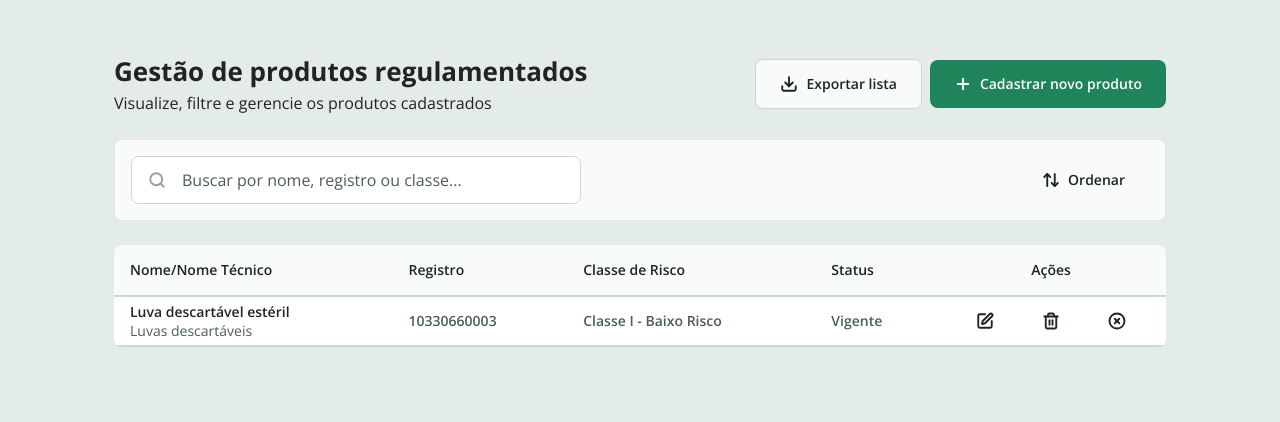
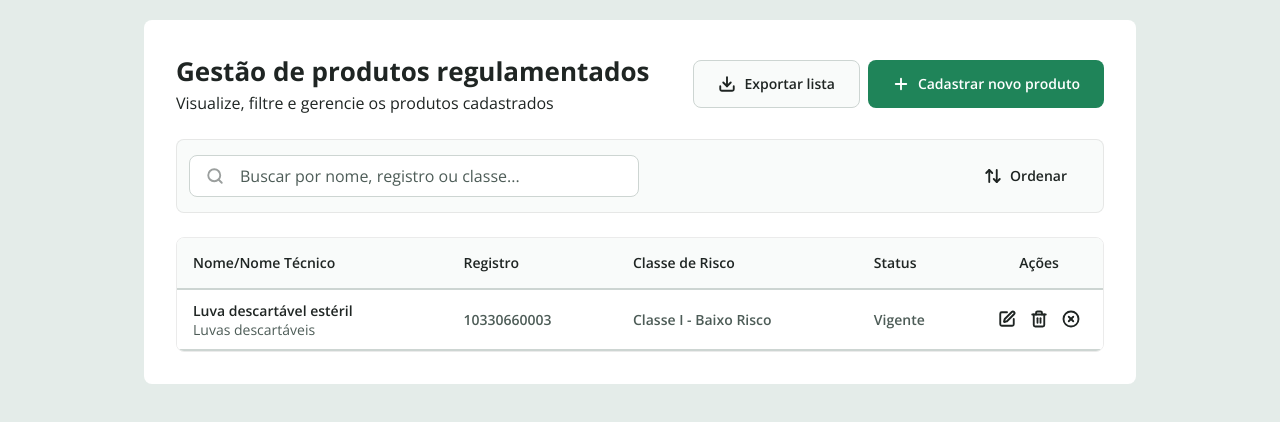
Before and after one commit to luizroquim/cadastro_produtos_anvisa, a React (Vite) app: page / in a window 1280 px wide. Shown: the top 422 px of the page. Built offline with nearby package versions, Linux system fonts and the light colour scheme.

Commit message:
feat:implement useProducts hook and dataFormatting logic

```diff
--- a/src/components/Reuse/Button/styles.ts
+++ b/src/components/Reuse/Button/styles.ts
@@ -1,7 +1,7 @@
 import styled, { css } from "styled-components";
 
 type ContainerProps = {
-  $buttonColor: "primary" | "outline"|"ghost";
+  $buttonColor: "primary" | "outline" | "ghost";
   $variant: "base" | "icon" | "iconSmall";
   $isLoading?: boolean;
 };
@@ -9,12 +9,15 @@ type ContainerProps = {
 const variantStyles = {
   base: css`
     height: 48px;
+    padding: 0 24px;
   `,
   icon: css`
+    padding: 0px;
     height: 48px;
     width: 48px;
   `,
   iconSmall: css`
+    padding: 0px;
     height: 32px;
     width: 32px;
   `,
@@ -34,16 +37,16 @@ const variantColor = {
     border: 1px solid ${({ theme }) => theme.colors.gray_300};
     &:hover {
       border: 1px solid ${({ theme }) => theme.colors.green_200};
-      color:${({theme})=> theme.colors.green_200};
+      color: ${({ theme }) => theme.colors.green_200};
     }
   `,
 
-  ghost:css`
-  border:none;
-  &:hover{
-    color:${({theme})=> theme.colors.green_200};
-  }
-  `
+  ghost: css`
+    border: none;
+    &:hover {
+      color: ${({ theme }) => theme.colors.green_200};
+    }
+  `,
 };
 
 export const ButtonContainer = styled.button<ContainerProps>`
@@ -52,15 +55,12 @@ export const ButtonContainer = styled.button<ContainerProps>`
   justify-content: center;
   font: ${({ theme }) => theme.font.openSans.small_600};
   border-radius: 8px;
-  gap:8px;
+  gap: 8px;
   border: none;
   cursor: pointer;
-  white-space:nowrap;
-  padding:24px;
+  white-space: nowrap;
+  padding: 24px;
   transition: all 0.2s linear;
-
-
-
 
   &:disabled {
     opacity: 0.5;
@@ -74,6 +74,4 @@ export const ButtonContainer = styled.button<ContainerProps>`
     css`
       cursor: progress;
     `}
-
-
 `;
--- /dev/null
+++ b/src/hooks/useProducts.ts
@@ -0,0 +1,53 @@
+import { useState } from "react";
+
+export interface Product {
+  id: string;
+  productName: string;
+  technicalName: string;
+  anvisaRegister: string;
+  riskClass: string;
+  status: string;
+  date?: string;
+}
+
+export function useProducts() {
+  const [products, setProducts] = useState<Product[]>([
+    {
+      id: "1",
+      productName: "Luva descartável estéril",
+      technicalName: "Luvas descartáveis",
+      anvisaRegister: "10330660003",
+      riskClass: "Classe I - Baixo Risco",
+      status: "Vigente",
+      date: "2026-02-06",
+    },
+  ]);
+
+  function addProduct(data: Omit<Product, "id">) {
+
+    let statusFormatado = data.status;
+
+    if(data.status === "Data de vencimento" && data.date){
+        const[year,month,day] = data.date.split("-");
+        statusFormatado = `Vence em: ${day}/${month}/${year}`
+    }
+
+    const newProduct = {
+      ...data,
+      status:statusFormatado,
+      id: String(Date.now()),
+    };
+
+    setProducts((prev)=>[newProduct,...prev])
+  }
+
+  function deleteProduct(id:string){
+    setProducts((prev)=>prev.filter((product)=>product.id !== id));
+  }
+
+  return{
+    products,
+    addProduct,
+    deleteProduct
+  }
+}
--- a/src/pages/Dashboard/index.tsx
+++ b/src/pages/Dashboard/index.tsx
@@ -23,25 +23,16 @@ import {
 
 import { useState } from "react";
 import { NewProduct } from "../NewProduct";
+import { useProducts } from "../../hooks/useProducts";
 
 export function Dashboard() {
   const [isNewProductModalOpen, setIsNewProductModalOpen] = useState(false);
-  const [products, setProducts] = useState([
-    {
-      id: "1",
-      productName: "Luva descartável estéril",
-      technicalName: "Luvas descartáveis",
-      anvisaRegister: "10330660003",
-      riskClass: "Classe I - Baixo Risco",
-      status: "Vigente",
-    },
-  ]);
+
+  const{products,deleteProduct,addProduct} = useProducts();
 
   //Funções
 
-  function handleOpenModal() {
-    setIsNewProductModalOpen(true);
-  }
+
 
   function handleCloseModal() {
     setIsNewProductModalOpen(false);
@@ -60,7 +51,7 @@ export function Dashboard() {
               <Download size={18} strokeWidth={2.5} />
               Exportar lista
             </Button>
-            <Button onClick={handleOpenModal}>
+            <Button onClick={() => setIsNewProductModalOpen(true)}>
               <Plus size={18} strokeWidth={2.5} />
               Cadastrar novo produto
             </Button>
@@ -111,21 +102,19 @@ export function Dashboard() {
                   <td>{product.status}</td>
                   <td>
                     <div>
-                      <Button buttonColor="ghost" title="Editar">
+                      <Button buttonColor="ghost"  variant="iconSmall" title="Editar">
                         <SquarePenIcon size={18} strokeWidth={2.5} />
                       </Button>
                       <Button
                         buttonColor="ghost"
+                        variant="iconSmall"
                         title="Excluir"
-                        onClick={() =>
-                          setProducts(
-                            products.filter((p) => p.id !== product.id),
-                          )
-                        }
+
+                        onClick={()=> deleteProduct(product.id)}
                       >
                         <Trash2Icon size={18} strokeWidth={2.5} />
                       </Button>
-                      <Button buttonColor="ghost" title="Desativar">
+                      <Button buttonColor="ghost" variant="iconSmall" title="Desativar">
                         <CircleX size={18} strokeWidth={2.5} />
                       </Button>
                     </div>
@@ -136,7 +125,7 @@ export function Dashboard() {
           </table>
         </TableContainer>
       </ContentDash>
-      {isNewProductModalOpen && <NewProduct onClose={handleCloseModal} />}
+      {isNewProductModalOpen && <NewProduct onClose={handleCloseModal} onSave={addProduct} />}
     </Container>
   );
 }
--- a/src/pages/Dashboard/styles.ts
+++ b/src/pages/Dashboard/styles.ts
@@ -13,10 +13,10 @@ export const Container = styled.div`
 export const ContentDash = styled.div`
   display: flex;
   flex-direction: column;
-  background-color: ${({ theme }) => theme.colors.gray_400};
+  background-color: ${({ theme }) => theme.colors.background};
   width: 100%;
-  max-width: 90%;
-
+  max-width: 80%;
+  border-radius: 8px;
   height: auto;
 
   padding: 32px;
@@ -57,7 +57,7 @@ export const ToolBar = styled.div`
   display: flex;
   justify-content: space-between;
   align-items: center;
-  padding: 16px;
+  padding: 12px;
   gap: 20px;
 
   background-color: ${({ theme }) => theme.colors.gray_500};
@@ -80,7 +80,7 @@ export const SearchWrapper = styled.div`
   flex: 1;
   width: 100%;
   max-width: 450px;
-  height: 48px;
+  height: 42px;
   border-radius: 8px;
   background-color: #ffffff;
   border: 1px solid ${({ theme }) => theme.colors.gray_300};
@@ -108,6 +108,7 @@ export const TableContainer = styled.div`
   width: 100%;
   border-radius: 8px;
   overflow: hidden;
+  border: 1px solid rgba(0, 0, 0, 0.08);
 
   table {
     width: 100%;
@@ -124,7 +125,7 @@ export const TableContainer = styled.div`
 
     &:last-child {
       text-align: center;
-      width: 150px;
+      width: 100px;
     }
 
 
@@ -140,7 +141,7 @@ export const TableContainer = styled.div`
     }
     td {
       text-align: left;
-      padding: 0px 16px 0px 16px;
+      padding: 12px 16px 12px 16px;
       border-bottom: 2px solid ${({ theme }) => theme.colors.gray_300};
       font: ${({ theme }) => theme.font.openSans.small_600};
       color: ${({ theme }) => theme.colors.gray_200};
--- a/src/pages/NewProduct/index.tsx
+++ b/src/pages/NewProduct/index.tsx
@@ -9,7 +9,9 @@ import * as yup from "yup";
 
 interface NewProductProps{
   onClose:() => void;
+  onSave:(data: FormDataProps) => void;
 }
+
 type FormDataProps = {
   productName: string;
   technicalName: string;
@@ -35,14 +37,14 @@ const schema:yup.ObjectSchema<FormDataProps> = yup.object({
 });
 
 
-export function NewProduct({onClose}:NewProductProps) {
+export function NewProduct({onClose, onSave}:NewProductProps) {
   const {
     control,
     handleSubmit,
     watch,
     formState: { errors },
   } = useForm<FormDataProps>({
-    defaultValues: {
+      defaultValues: {
       productName: "",
       technicalName: "",
       anvisaRegister: "",
@@ -56,7 +58,8 @@ export function NewProduct({onClose}:NewProductProps) {
   const selectedStatus = watch("status");
 
   function onSubmit(data: FormDataProps) {
-    console.log(data);
+    onSave(data);
+    onClose();
   }
 
   return (
@@ -171,7 +174,7 @@ export function NewProduct({onClose}:NewProductProps) {
 
             </RowField>
             <RowField>
-              <Button buttonColor="outline" variant="base" isLoading={false} onClick={onClose}>
+              <Button type="button" buttonColor="outline" variant="base" isLoading={false} onClick={onClose}>
                 Cancelar
               </Button>
 
```
